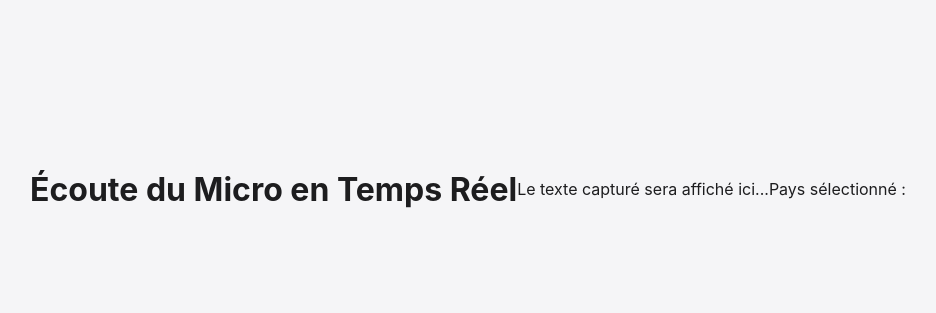
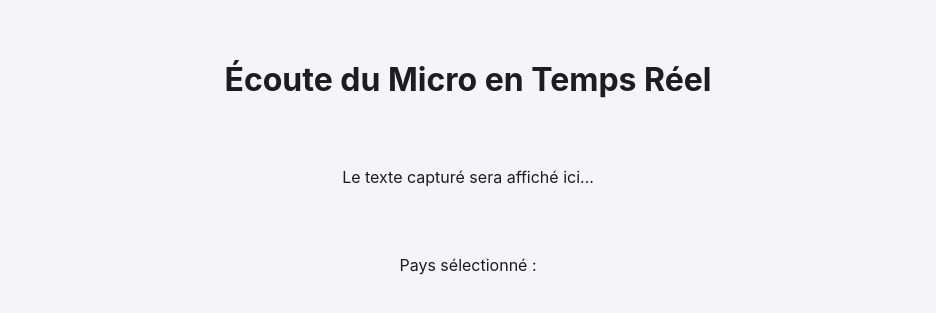
Before and after one commit to TaoXAdmin/Passport, a plain HTML site: page index.html in a window 1280 px wide. Shown: the part 211-524 px from the top of the page, without its empty margins (172-1108 px from the left). Drawn offline with Linux system fonts and the light colour scheme.

Commit message:
Update index.html

```diff
--- a/index.html
+++ b/index.html
@@ -6,7 +6,7 @@
     <title>Passport</title>
         <style>
         * { margin: 0; padding: 0; box-sizing: border-box; }
-        body { font-family: -apple-system, BlinkMacSystemFont, "Segoe UI", Roboto, "Helvetica Neue", Arial, sans-serif; background-color: #f5f5f7; color: #1d1d1f; display: flex; align-items: center; justify-content: center; height: 100vh; margin: 0 2rem; text-align: center; }
+        body { font-family: -apple-system, BlinkMacSystemFont, "Segoe UI", Roboto, "Helvetica Neue", Arial, sans-serif; background-color: #f5f5f7; color: #1d1d1f; display: flex; flex-direction: column; gap: 1.5rem; align-items: center; justify-content: center; height: 100vh; margin: 0 2rem; text-align: center; }
         .container { animation: fadeIn 2s ease-in-out; width: 100%; max-width: 500px; }
         .title { font-size: 3rem; font-weight: 600; margin-bottom: 1rem; }
         .subtitle { font-size: 1.3rem; color: #6e6e73; margin-bottom: 2.5rem; }
```
